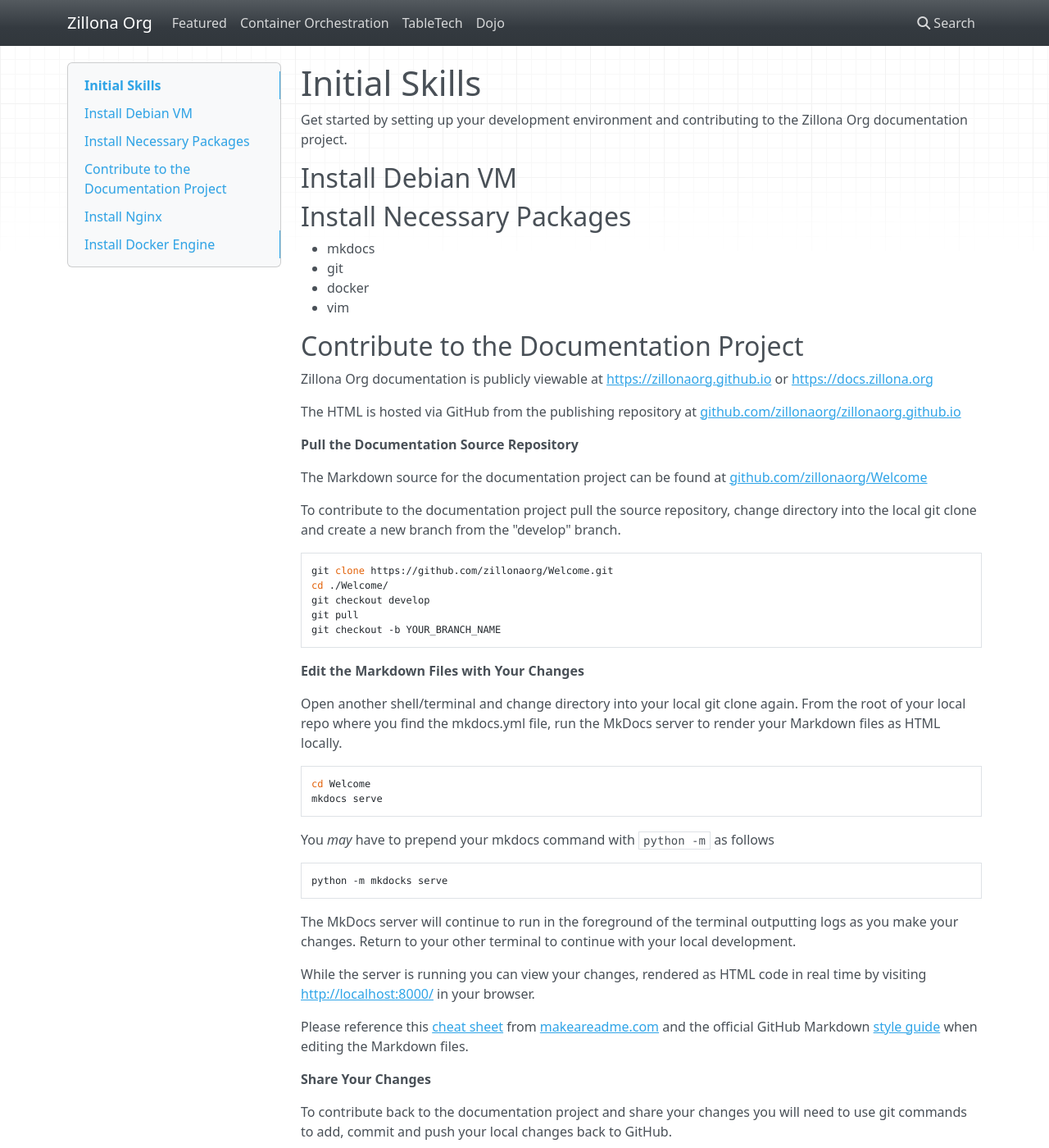
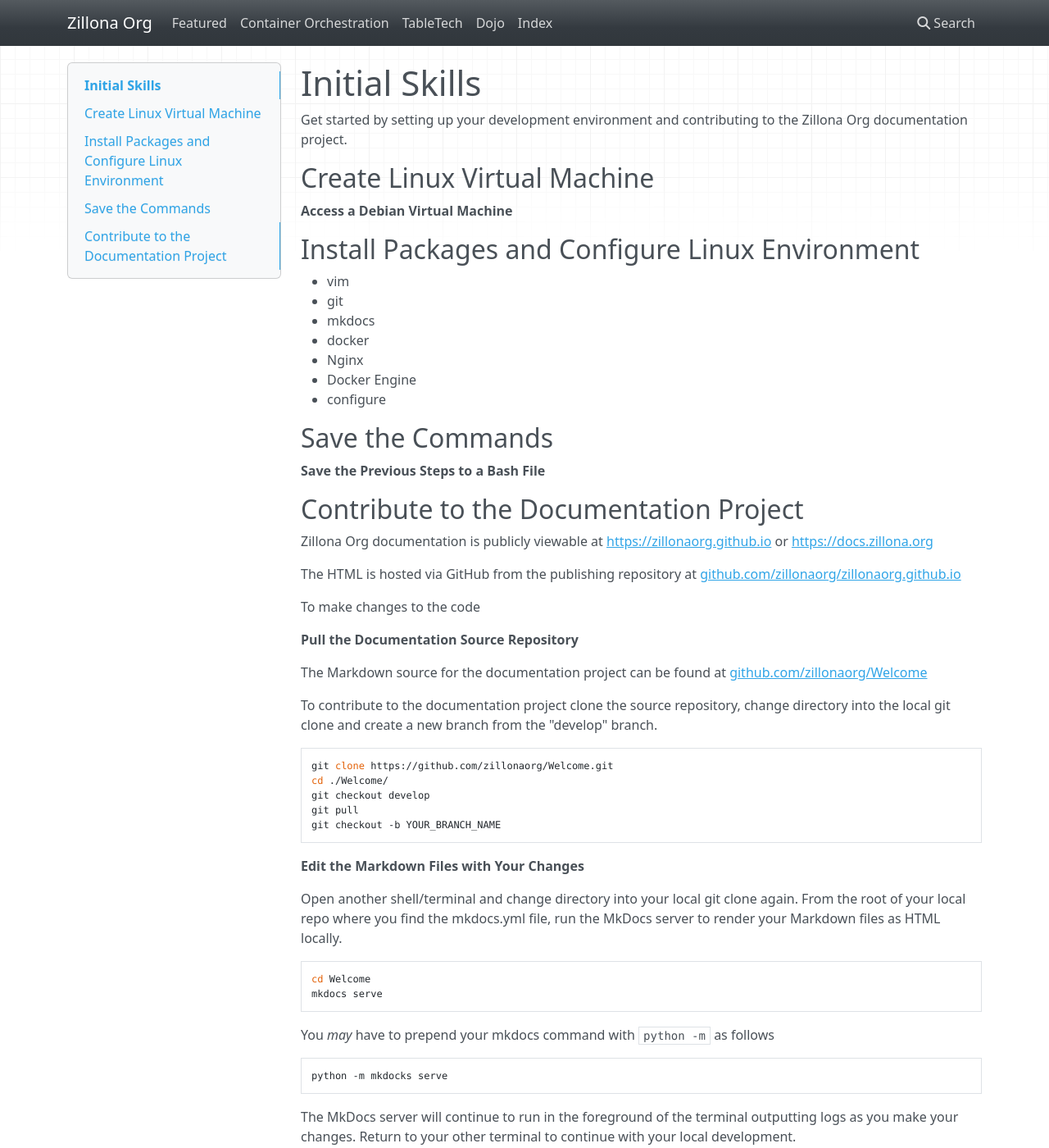
Before and after one commit to zillonaorg/Welcome, an MkDocs documentation site: the page built from docs/initial_skills.md, in a window 1280 px wide and 1400 px high. Shown: the whole window at 82% size. Built offline with MkDocs 1.6.1, drawn with Linux system fonts in a browser that asks for light colours; nearby versions of some CDN libraries; some of the changed text lies outside the part shown.

Commit message:
Updates to initial skills

```diff
--- a/docs/initial_skills.md
+++ b/docs/initial_skills.md
@@ -3,14 +3,23 @@
 Get started by setting up your development environment and contributing to the
 Zillona Org documentation project.
 
-## Install Debian VM
+## Create Linux Virtual Machine
 
-## Install Necessary Packages
+**Access a Debian Virtual Machine**
 
+## Install Packages and Configure Linux Environment
+
+  * vim
+  * git
   * mkdocs
-  * git
   * docker
-  * vim
+  * Nginx
+  * Docker Engine
+  * configure
+
+## Save the Commands
+
+**Save the Previous Steps to a Bash File**
 
 ## Contribute to the Documentation Project
 
@@ -22,12 +31,14 @@ or
 The HTML is hosted via GitHub from the publishing repository at
 [github.com/zillonaorg/zillonaorg.github.io](https://github.com/zillonaorg/zillonaorg.github.io)
 
+To make changes to the code
+
 **Pull the Documentation Source Repository**
 
 The Markdown source for the documentation project can be found at
 [github.com/zillonaorg/Welcome](https://github.com/zillonaorg/Welcome)
 
-To contribute to the documentation project pull the source repository, change
+To contribute to the documentation project clone the source repository, change
 directory into the local git clone and create a new branch from the "develop"
 branch.
 
@@ -117,7 +128,3 @@ host our documentation website in GitHub at
 Deployment is achieved by pushing the website artifact changes to
 [github.com/zillonaorg/zillonaorg.github.io](https://github.com/zillonaorg/zillonaorg.github.io)
 and merging to the main branch.
-
-## Install Nginx
-
-## Install Docker Engine
--- a/mkdocs.yml
+++ b/mkdocs.yml
@@ -5,6 +5,7 @@ nav:
   - TableTech: tabletech.md
   - Dojo: dojo.md
 # - Skill Tree: skill_tree.md
+  - Index: all.md
 theme:
   name: mkdocs
   locale: en
```
Also changed, not shown: docs/index.md (+1 -1 lines), docs/skill_tree.md (+3 -3 lines), docs/all.md (added).
